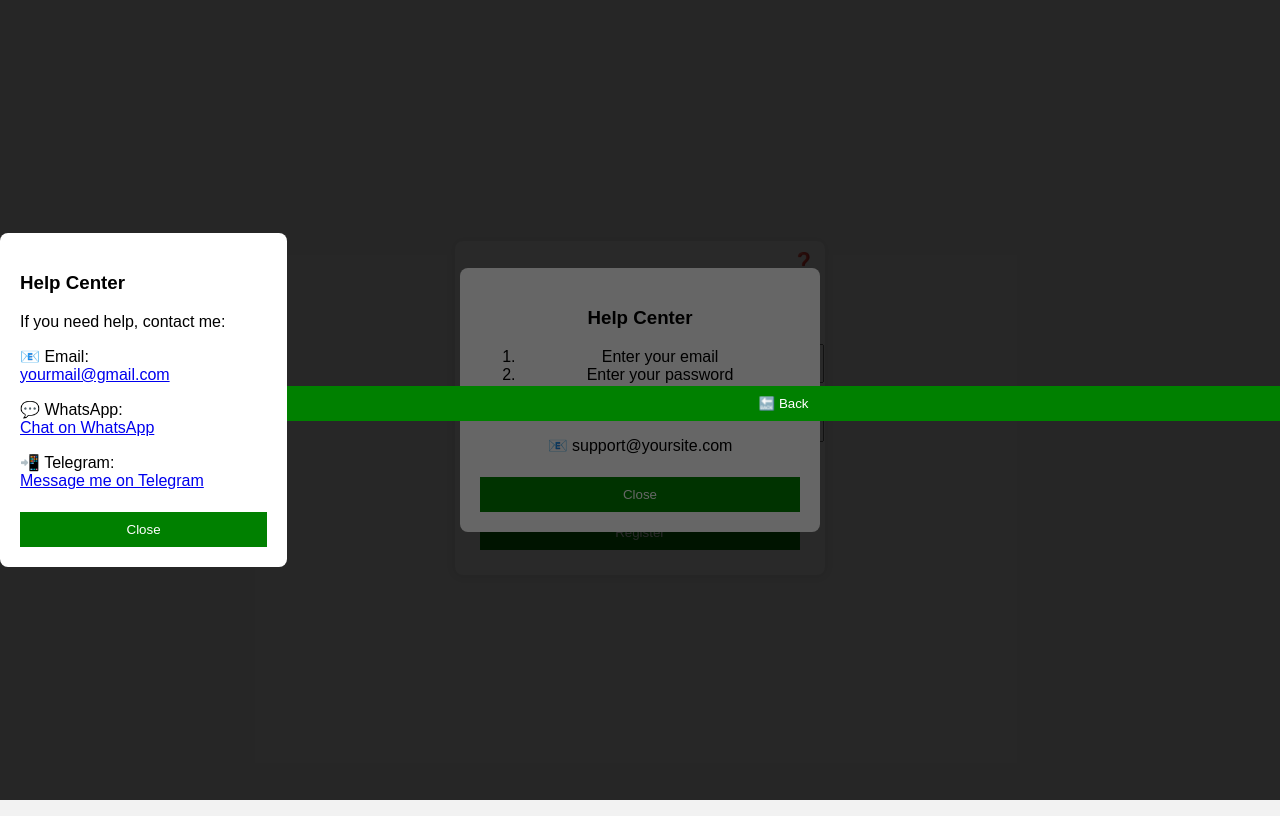
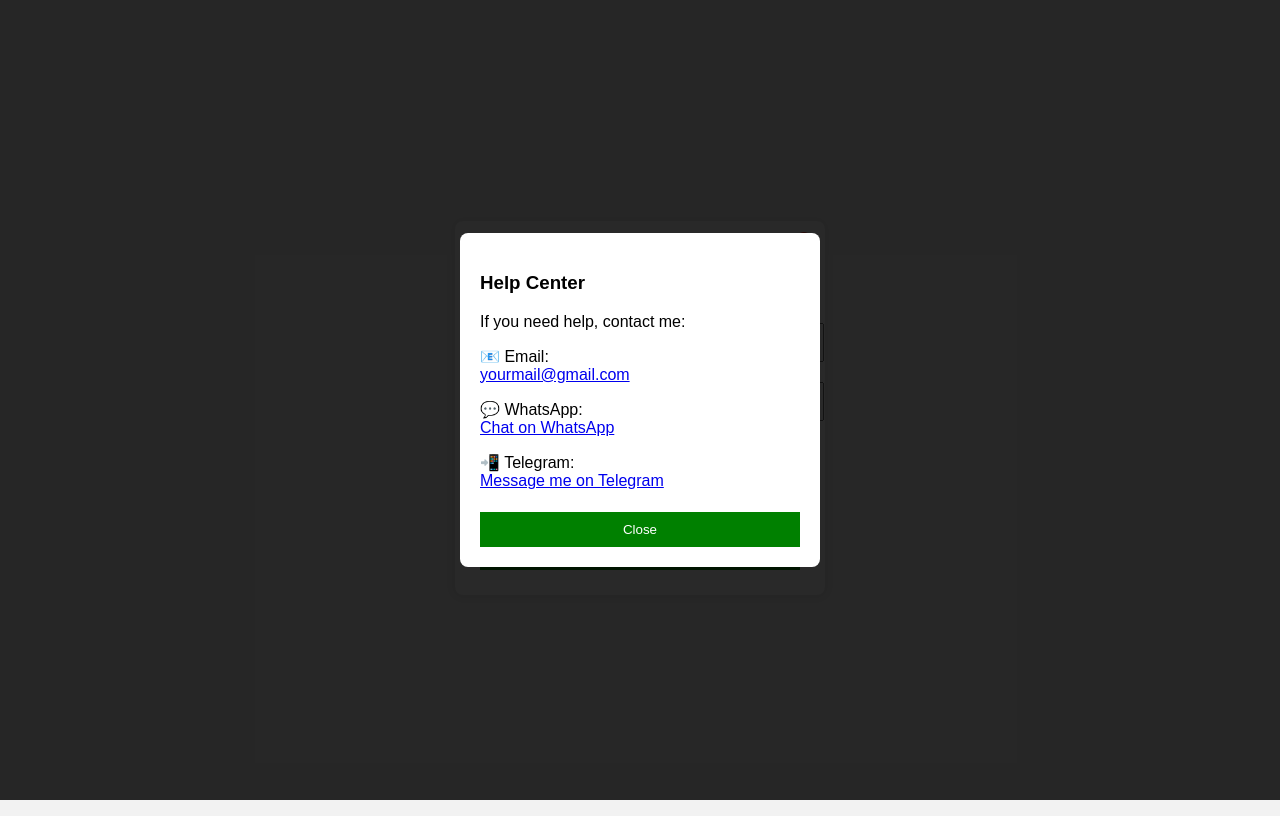
Before and after one commit to jobajesking123/jobajesking, a plain HTML site: page page2.html in a window 1280 px wide. Drawn offline with Linux system fonts and the light colour scheme.

Commit message:
page2.html

```diff
--- a/page2.html
+++ b/page2.html
@@ -69,6 +69,8 @@
 
   <button onclick="login()">Login</button>
   <button onclick="register()">Register</button>
+  <button onclick="window.location.href='page9.html'">🔙 Back to Page 3</button>
+
 
 
 
@@ -257,7 +259,6 @@
   }
 });
 </script>
-<button onclick="history.back()">🔙 Back</button>
 
 </body>
 </html>
```
